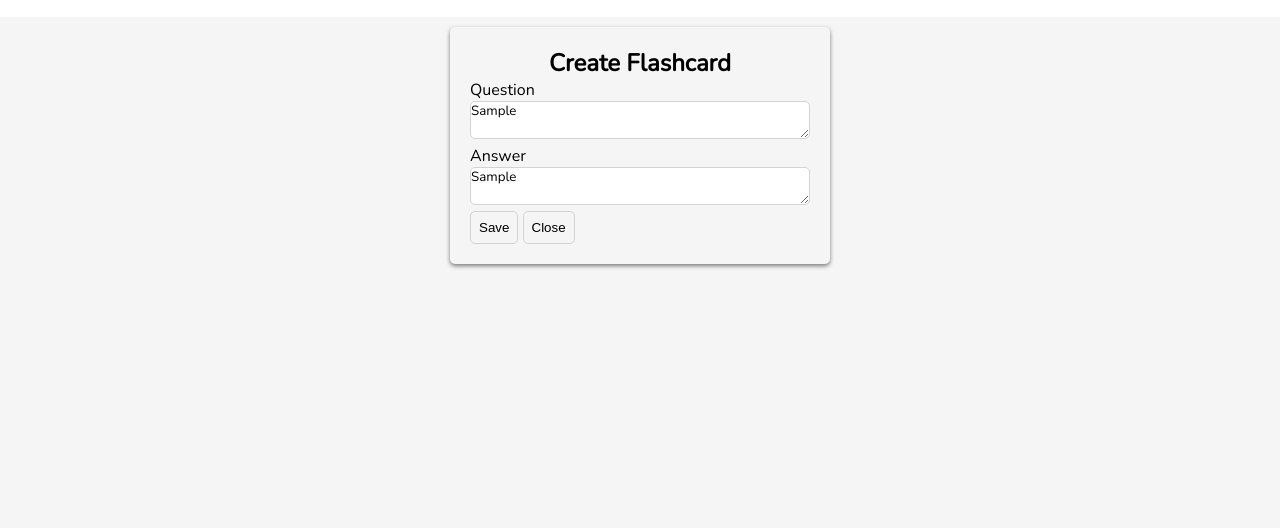
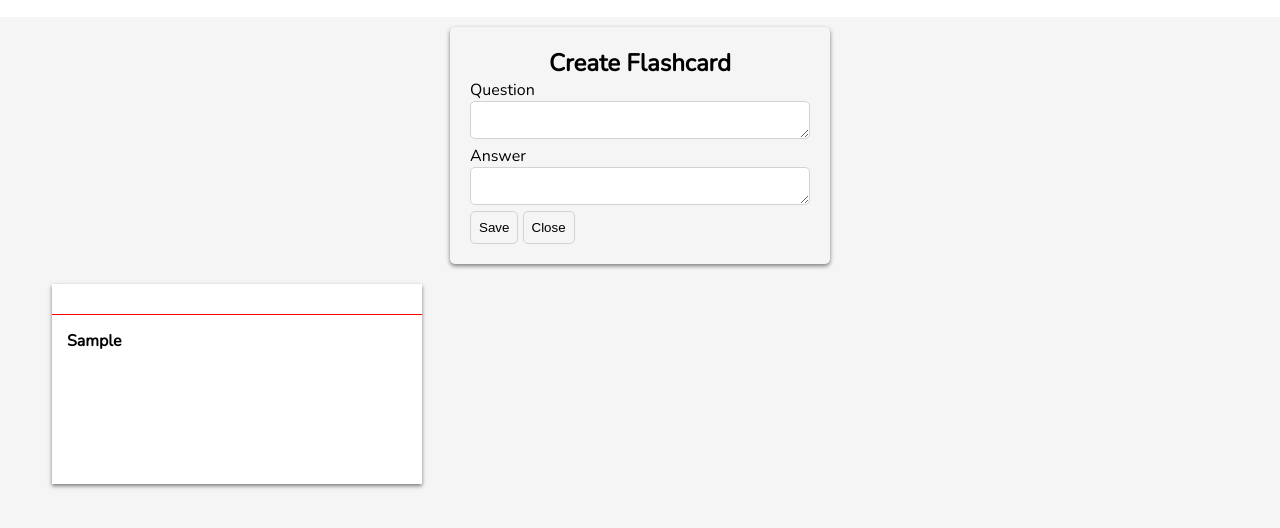
Before and after one commit to Mladen1506/flashcards, a plain HTML site: page index.html in a window 1280 px wide. Both pictures are taken after typing "Sample", "Sample" into the empty fields and a click on the button "Save". Shown: the part 66-594 px from the top of the page. Drawn offline with nearby package versions, Linux system fonts and the light colour scheme.

Commit message:
logic and style updated

```diff
--- a/app.js
+++ b/app.js
@@ -4,6 +4,47 @@ const question = document.getElementById("question");
 const answer = document.getElementById("answer");
 
 let contentArray = localStorage.getItem('items') ? JSON.parse(localStorage.getItem('items')) : [];
+
+
+contentArray.forEach(divMaker);
+function divMaker(text){
+  var div = document.createElement("div");
+  var h2_question = document.createElement("h2");
+  var h2_answer = document.createElement("h2");
+
+  div.className = 'flashcard';
+
+  h2_question.setAttribute('style', "border-top:1px solid red; padding:15px; margin-top:30px");
+
+  h2_question.innerHTML = text.my_question;
+
+  h2_answer.setAttribute("style", "text-align:center; display:none; color:red");
+
+  h2_answer.innerHTML = text.my_answer;
+
+  div.appendChild(h2_question);
+  div.appendChild(h2_answer);
+
+  div.addEventListener("click", function(){
+    if(h2_answer.style.display === 'none')
+      h2_answer.style.display = 'block';
+    else
+      h2_answer.style.display = "none";
+  });
+  flashcards.appendChild(div);
+}
+
+function addFlashcard(){
+  var flashcard_info = {
+    'my_question' : question.value,
+    'my_answer' : answer.value
+  }
+  contentArray.push(flashcard_info);
+  localStorage.setItem('items', JSON.stringify(contentArray));
+  divMaker(contentArray[contentArray.length - 1]);
+  question.value = '';
+  answer.value = '';
+}
 
 function delFlashcards(){
   localStorage.clear();
--- a/style.css
+++ b/style.css
@@ -67,6 +67,14 @@ button:hover{
   margin-top: 10px;
   padding: 0 10px;
 }
+.flashcard{
+  width: 370px;
+  height: 200px;
+  word-wrap: break-word;
+  margin: 10px;
+  background-color: white;
+  box-shadow: 0 2px 4px 0 rgba(0, 0, 0, 0.5);
+}
 .flashcard h2{
   font-size: 1rem;
 }
```
